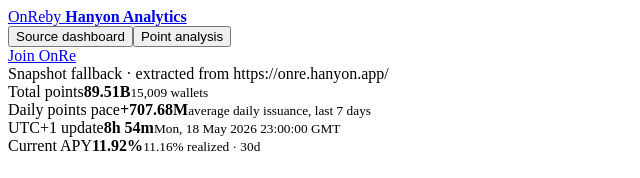
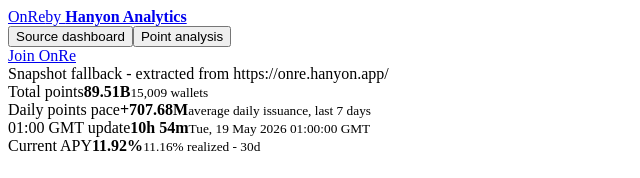
Before and after one commit to danhdzoan2-lab/onrepoints, a React (Vite) app: page / in a window 1280 px wide. Both pictures are taken after a click on the button "Point analysis". Shown: the top 178 px of the page, without its empty margins (0-640 px from the left). Built offline with nearby package versions, Linux system fonts and the light colour scheme; no server answers; the HTML template or start-up script is replaced by a standard one.

Commit message:
Fix point update countdown to 01:00 GMT

```diff
--- a/src/App.jsx
+++ b/src/App.jsx
@@ -3,7 +3,8 @@
 
 const SOURCE_URL = "https://onre.hanyon.app/";
 const SNAPSHOT_KEY = "onre-source-wallet-snapshot-v3";
-const UTC_PLUS_ONE_OFFSET_MS = 60 * 60 * 1000;
+const DAILY_UPDATE_HOUR_UTC = 1;
+const DAILY_UPDATE_OFFSET_MS = DAILY_UPDATE_HOUR_UTC * 60 * 60 * 1000;
 
 const POINT_COLUMNS = [
   { key: "wallet", label: "Wallet" },
@@ -33,8 +34,8 @@
   return `${address.slice(0, 6)}...${address.slice(-6)}`;
 }
 
-function getUtcPlusOneKey(now = new Date()) {
-  const shifted = new Date(now.getTime() + UTC_PLUS_ONE_OFFSET_MS);
+function getPointUpdateKey(now = new Date()) {
+  const shifted = new Date(now.getTime() - DAILY_UPDATE_OFFSET_MS);
   return [
     shifted.getUTCFullYear(),
     String(shifted.getUTCMonth() + 1).padStart(2, "0"),
@@ -42,18 +43,23 @@
   ].join("-");
 }
 
-function getNextUtcPlusOneUpdate(now = new Date()) {
-  const shifted = new Date(now.getTime() + UTC_PLUS_ONE_OFFSET_MS);
-  return new Date(
+function getNextPointUpdate(now = new Date()) {
+  const next = new Date(
     Date.UTC(
-      shifted.getUTCFullYear(),
-      shifted.getUTCMonth(),
-      shifted.getUTCDate() + 1,
-      0,
+      now.getUTCFullYear(),
+      now.getUTCMonth(),
+      now.getUTCDate(),
+      DAILY_UPDATE_HOUR_UTC,
       0,
       0
-    ) - UTC_PLUS_ONE_OFFSET_MS
+    )
   );
+
+  if (next <= now) {
+    next.setUTCDate(next.getUTCDate() + 1);
+  }
+
+  return next;
 }
 
 function formatCountdown(target, now = new Date()) {
@@ -99,7 +105,7 @@
   useEffect(() => {
     if (!wallets.length) return;
 
-    const dayKey = getUtcPlusOneKey();
+    const dayKey = getPointUpdateKey();
     const current = Object.fromEntries(
       wallets.slice(0, 500).map((wallet) => [wallet.address, wallet.totalPoints])
     );
@@ -176,7 +182,7 @@
     return () => window.clearInterval(timer);
   }, []);
 
-  const nextUpdate = getNextUtcPlusOneUpdate(now);
+  const nextUpdate = getNextPointUpdate(now);
   const sourceTotals = useMemo(() => {
     return POINT_COLUMNS.map((column) => ({
       ...column,
@@ -211,14 +217,14 @@
     <main className="analysis-page">
       <div className="source-status">
         <span className="pulse" />
-        {status} · extracted from {data.sourceUrl}
+        {status} - extracted from {data.sourceUrl}
       </div>
 
       <section className="metric-grid">
         <MetricCard label="Total points" value={data.meta.totalPointsLabel} detail={`${data.meta.wallets.toLocaleString()} wallets`} />
         <MetricCard label="Daily points pace" value={`+${data.meta.dailyPointsAvg7dLabel}`} detail="average daily issuance, last 7 days" tone="positive" />
-        <MetricCard label="UTC+1 update" value={formatCountdown(nextUpdate, now)} detail={nextUpdate.toUTCString()} tone="accent" />
-        <MetricCard label="Current APY" value={formatPct(data.meta.currentApy)} detail={`${formatPct(data.meta.realizedApy30d)} realized · 30d`} tone="accent" />
+        <MetricCard label="01:00 GMT update" value={formatCountdown(nextUpdate, now)} detail={nextUpdate.toUTCString()} tone="accent" />
+        <MetricCard label="Current APY" value={formatPct(data.meta.currentApy)} detail={`${formatPct(data.meta.realizedApy30d)} realized - 30d`} tone="accent" />
       </section>
 
       <Section title="Point source mix" description="Point contribution by source column from the live wallet directory.">
@@ -263,7 +269,7 @@
 
       <Section
         title="Wallet point movement"
-        description="Movement compares the latest source load to this browser's prior UTC+1 snapshot when available; otherwise it allocates the source 7-day daily average by wallet share."
+        description="Movement compares the latest source load to this browser's prior 01:00 GMT snapshot when available; otherwise it allocates the source 7-day daily average by wallet share."
       >
         <div className="card table-card">
           <div className="table-scroll">
```
